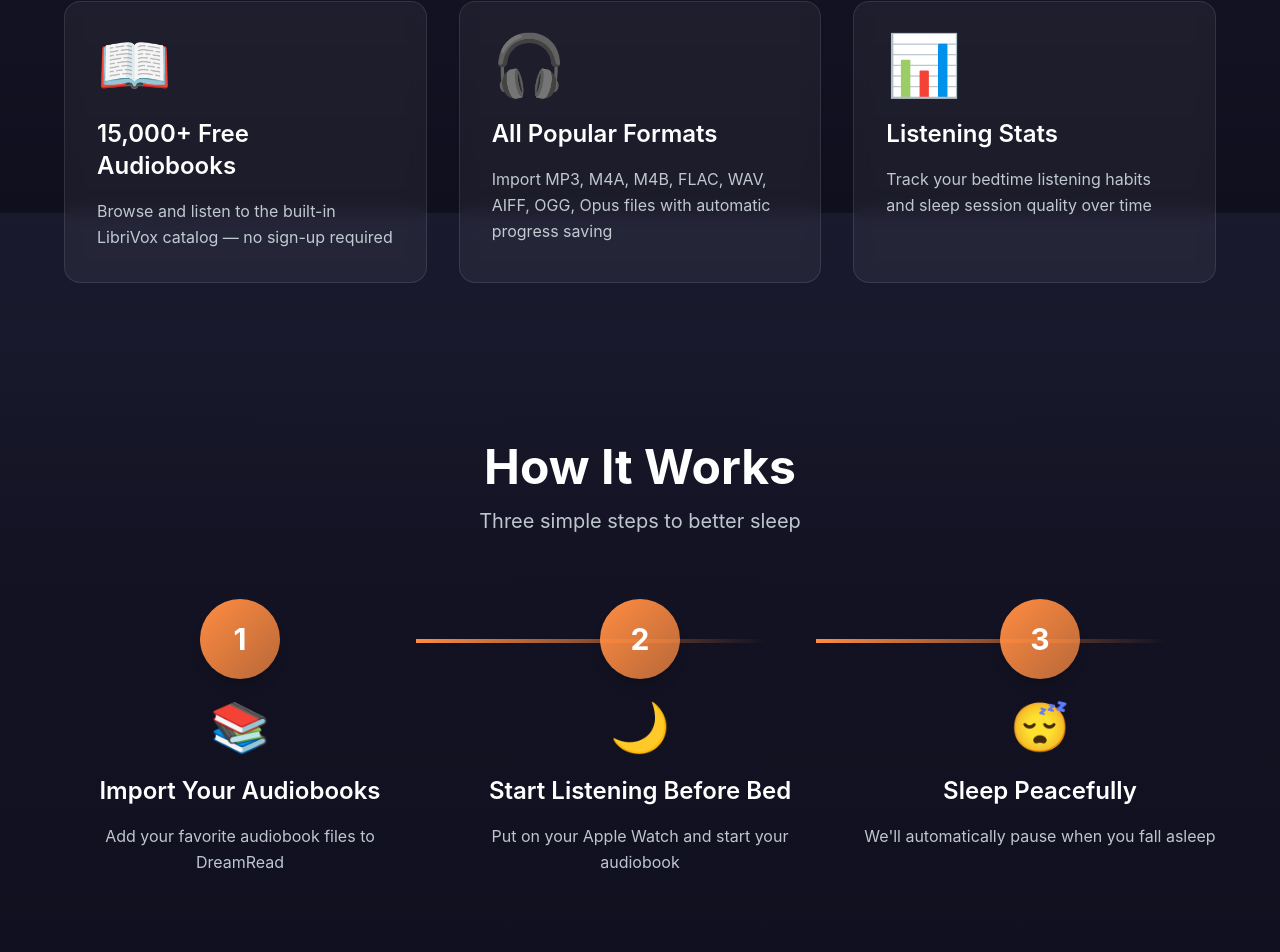
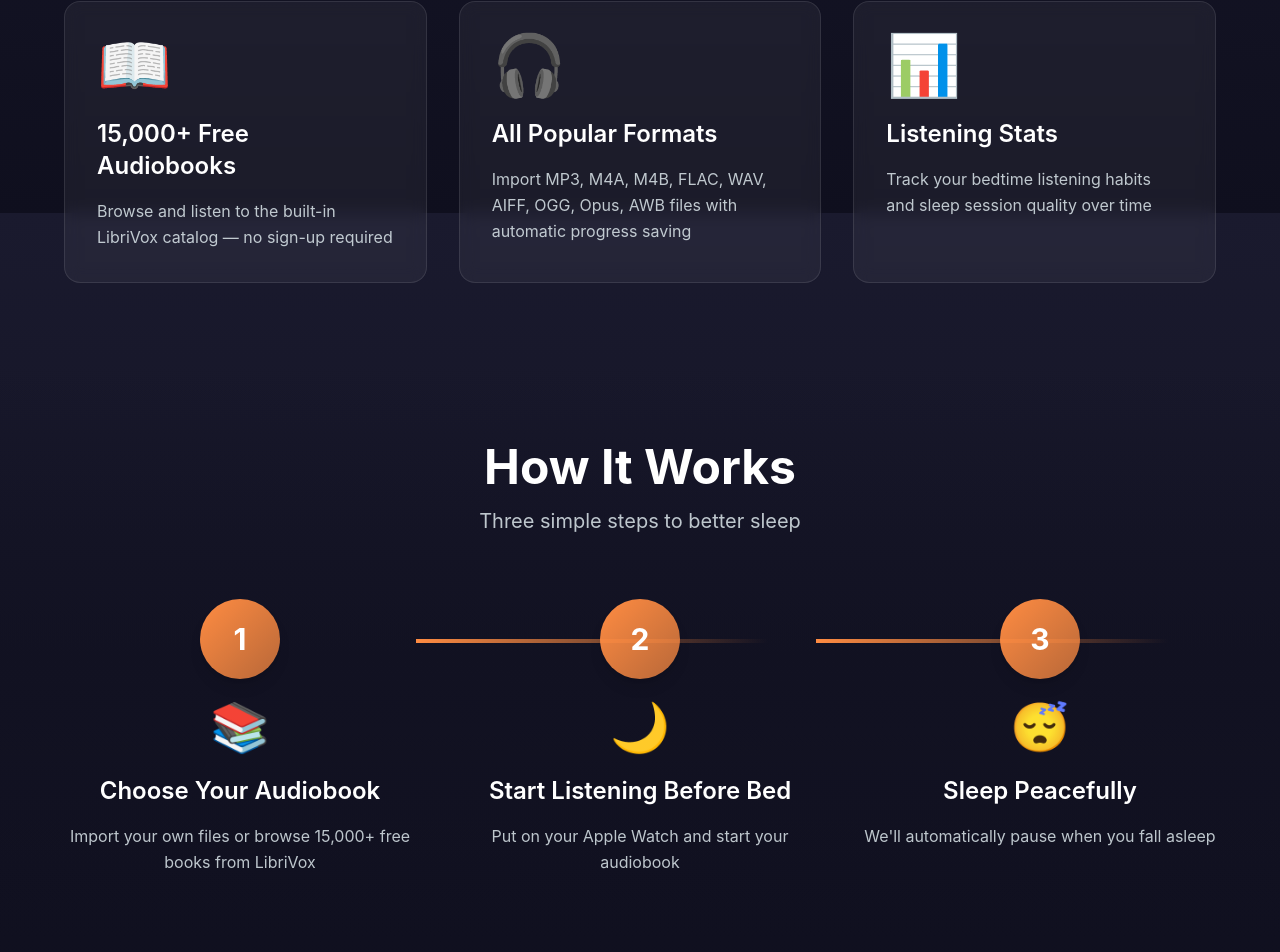
Before and after one commit to legacy72/dreamread-landing, a Next.js app: page / in a window 1280 px wide. Shown: the part 1387-2339 px from the top of the page. Built offline with nearby package versions, Linux system fonts and the light colour scheme.

Commit message:
fix: sync landing text with actual app features
Add AWB to supported formats list, mention LibriVox catalog in How It Works step 1.

```diff
--- a/components/Features.tsx
+++ b/components/Features.tsx
@@ -28,7 +28,7 @@ export default function Features() {
       icon: "🎧",
       title: "All Popular Formats",
       description:
-        "Import MP3, M4A, M4B, FLAC, WAV, AIFF, OGG, Opus files with automatic progress saving",
+        "Import MP3, M4A, M4B, FLAC, WAV, AIFF, OGG, Opus, AWB files with automatic progress saving",
     },
     {
       icon: "📊",
--- a/components/HowItWorks.tsx
+++ b/components/HowItWorks.tsx
@@ -2,8 +2,8 @@ export default function HowItWorks() {
   const steps = [
     {
       number: "1",
-      title: "Import Your Audiobooks",
-      description: "Add your favorite audiobook files to DreamRead",
+      title: "Choose Your Audiobook",
+      description: "Import your own files or browse 15,000+ free books from LibriVox",
       icon: "📚",
     },
     {
```
